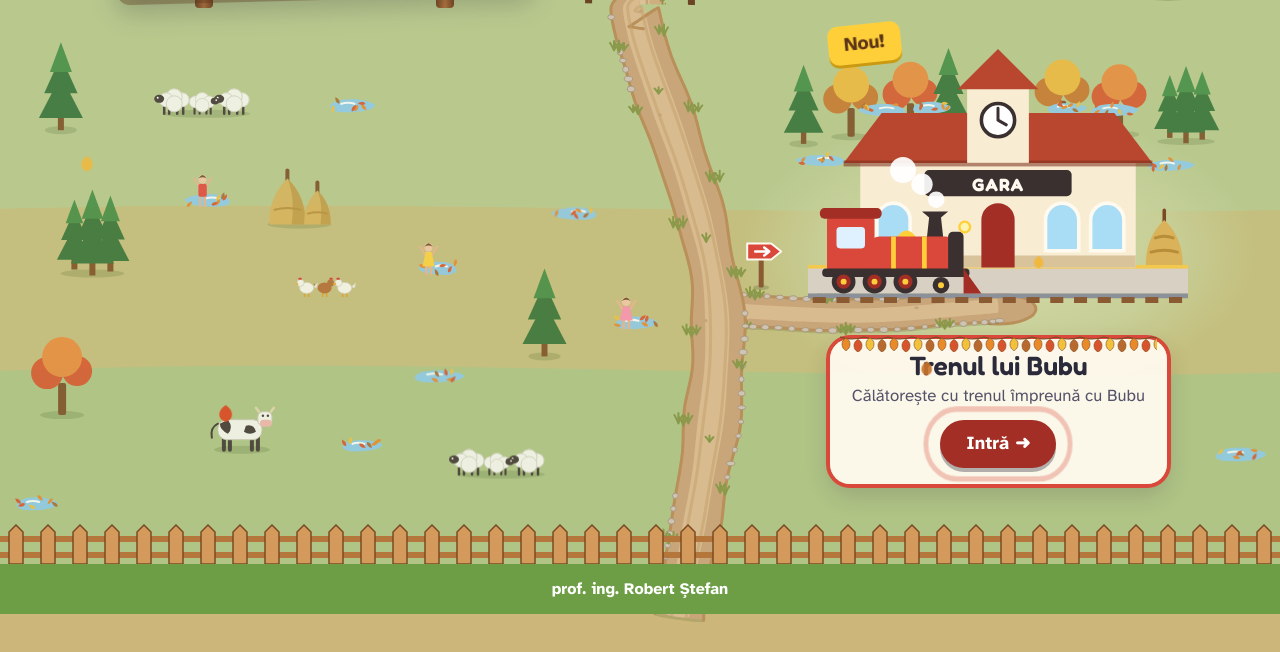
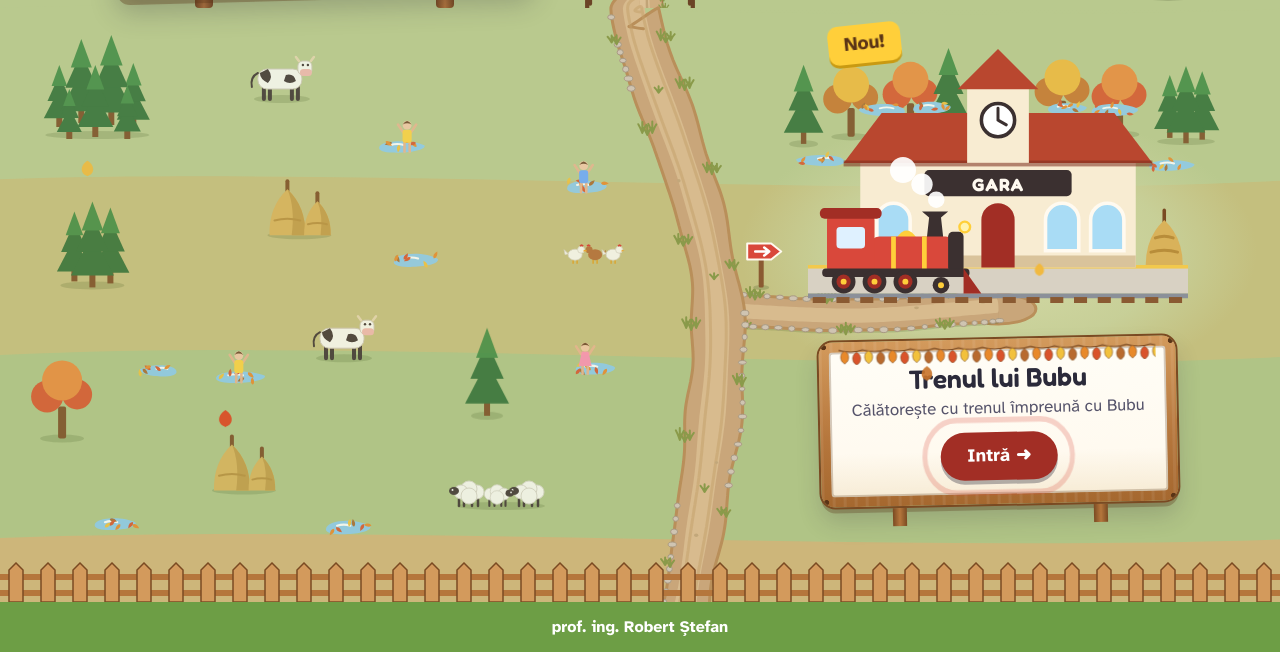
Before and after one commit to rstefan1/lumea-lui-bubu, a plain HTML site: page index.html in a window 1280 px wide. Shown: the part 312-964 px from the top of the page. Before the commit the page ends 926 px from the top, so only its background shows below. Drawn offline with Linux system fonts and the light colour scheme.

Commit message:
Put the name of every game on a wooden notice board

```diff
--- a/assets/css/buildings.css
+++ b/assets/css/buildings.css
@@ -91,17 +91,40 @@
 .place__svg { transition: transform 0.2s ease; transform-origin: 50% 100%; }
 @media (hover: hover) { a.place:hover .place__svg { transform: translateY(-4px) scale(1.02); } }
 
-/* the name, one line and the button, on a light board under the building: easy to read over the village */
+/* the name, one line and the button, on a notice board of the village under the building:
+   a sheet of paper in a wooden frame with a nail in every corner, standing on two posts in the grass
+   (like the entrance sign); the paper keeps the text easy to read over the village */
 .place__info {
+  --frame: 10px;
+  position: relative;
   align-self: center;
   display: flex; flex-direction: column; align-items: center; text-align: center;
-  margin-top: 36px; padding: 12px 22px 16px; max-width: calc(100% - 16px);   /* room for the path to the door (assets/js/road.js) */
-  background: rgba(255, 250, 240, 0.94); border-radius: 20px;
-  box-shadow: 0 6px 16px rgba(43, 42, 58, 0.12);
+  margin-top: 36px; margin-bottom: 18px; padding: 14px 22px 14px; max-width: calc(100% - 16px);   /* room for the path to the door (assets/js/road.js) */
+  border: var(--frame) solid transparent; border-radius: 14px;
+  background:
+    radial-gradient(circle, #5a3416 0 2.2px, transparent 2.9px) left top / var(--frame) var(--frame) no-repeat border-box,
+    radial-gradient(circle, #5a3416 0 2.2px, transparent 2.9px) right top / var(--frame) var(--frame) no-repeat border-box,
+    radial-gradient(circle, #5a3416 0 2.2px, transparent 2.9px) left bottom / var(--frame) var(--frame) no-repeat border-box,
+    radial-gradient(circle, #5a3416 0 2.2px, transparent 2.9px) right bottom / var(--frame) var(--frame) no-repeat border-box,
+    linear-gradient(180deg, #fffdf6, var(--paper) 70%, #f7ecd6) padding-box,
+    repeating-linear-gradient(90deg, rgba(255, 255, 255, 0.07) 0 3px, transparent 3px 11px) border-box,
+    linear-gradient(180deg, var(--wood-light), var(--wood) 60%, #a5682f) border-box;
+  box-shadow: 0 0 0 2px var(--wood-dark), inset 0 0 0 2px rgba(90, 52, 22, 0.25),
+    0 6px 0 rgba(90, 52, 22, 0.3), 0 14px 24px rgba(43, 42, 58, 0.2);
 }
-/* a game that can be played: a frame in its color and a soft ring that pulses around "Intră"
+/* the boards lean a little, each to its side of the road, like the entrance sign */
+.place--right .place__info { transform: rotate(-1.2deg); }
+.place--left .place__info { transform: rotate(1.2deg); }
+/* the two posts of the board, going down into the grass */
+.place__posts {
+  position: absolute; left: 18%; right: 18%; top: calc(100% + var(--frame) + 2px); height: 18px;
+  pointer-events: none;
+  background:
+    linear-gradient(90deg, var(--wood-dark), var(--wood) 50%, var(--wood-dark)) left top / 14px 100% no-repeat,
+    linear-gradient(90deg, var(--wood-dark), var(--wood) 50%, var(--wood-dark)) right top / 14px 100% no-repeat;
+}
+/* a game that can be played: a soft ring that pulses around "Intră"
    (only transform / opacity; nothing moves with "reduce motion") */
-a.place .place__info { box-shadow: 0 0 0 4px var(--main), 0 10px 24px rgba(43, 42, 58, 0.2); }
 a.place .place__btn { position: relative; }
 a.place .place__btn::after {
   content: ""; position: absolute; inset: -4px; border-radius: inherit;
@@ -112,7 +135,7 @@ a.place .place__btn::after {
 @keyframes btn-ring { 0% { transform: scale(1); opacity: 0.7; } 70%, 100% { transform: scale(1.35, 1.6); opacity: 0; } }
 /* not open yet: a little paler, so the eye goes first to the games that can be played */
 .place--soon .place__svg { filter: saturate(0.6); opacity: 0.88; }
-.place--soon .place__info { background: rgba(255, 250, 240, 0.78); box-shadow: none; }
+.place--soon .place__info { filter: saturate(0.55); opacity: 0.9; }
 .place--soon .place__title { color: #4a4860; }
 .place__title {
   font-family: "Fredoka", "Atkinson Hyperlegible", sans-serif; font-weight: 600;
--- a/assets/js/buildings.js
+++ b/assets/js/buildings.js
@@ -3,7 +3,8 @@
 
    Every building is one card in the street:
      .place__scene   the drawing (SVG, 320 x 240, the ground is at the bottom), and a ribbon ("Nou!")
-     .place__info    the name of the game, one line about it and the "Intră" button
+     .place__info    the name of the game, one line about it and the "Intră" button,
+                     on a notice board with two posts (.place__posts)
    With an url the whole card is a link (<a>); without one it is a <div> with "În curând".
 
    The drawings use these classes, so the color of the building (.place--<color>) and later
@@ -257,6 +258,7 @@
         '<span class="place__title">' + esc(p.title) + "</span>" +
         (p.description ? '<span class="place__desc">' + esc(p.description) + "</span>" : "") +
         '<span class="place__btn">' + (open ? "Intră ➜" : "În curând") + "</span>" +
+        '<span class="place__posts" aria-hidden="true"></span>' +
       "</span>" +
       "</" + tag + ">";
   }
--- a/assets/js/road.js
+++ b/assets/js/road.js
@@ -205,7 +205,7 @@
     places.forEach(function (place) {
       // a wide free space around every building and its name, so the games stand out
       blocks.push(rel(place.querySelector(".place__svg"), phone ? 14 : 34));
-      Array.prototype.forEach.call(place.querySelectorAll(".place__info, .place__badge"), function (el) {
+      Array.prototype.forEach.call(place.querySelectorAll(".place__info, .place__posts, .place__badge"), function (el) {
         blocks.push(rel(el, phone ? 10 : 22));
       });
     });
```
